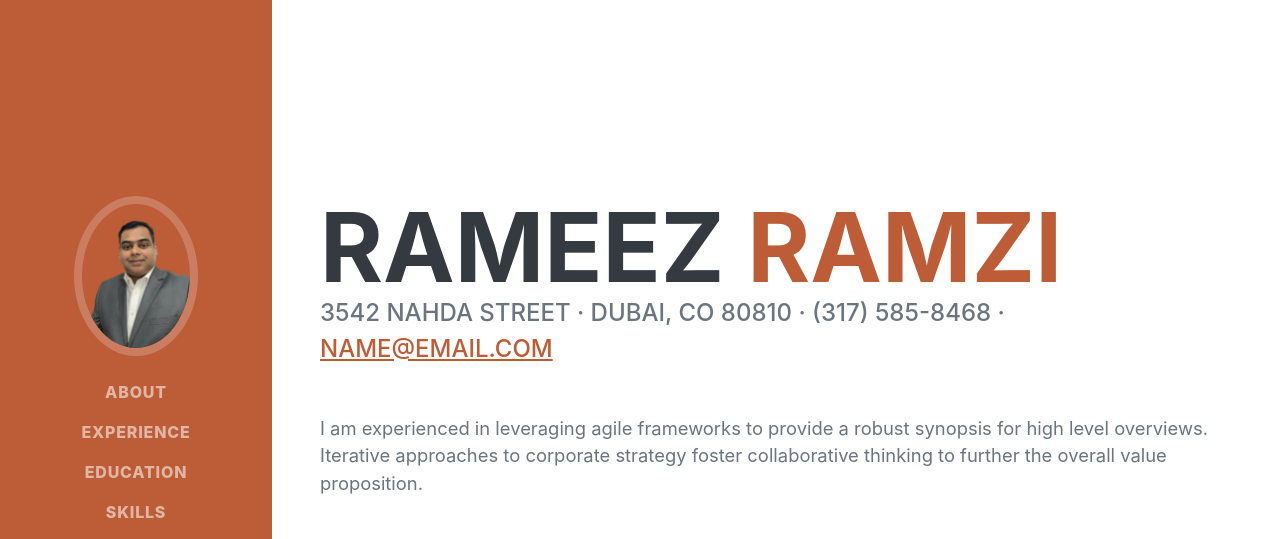
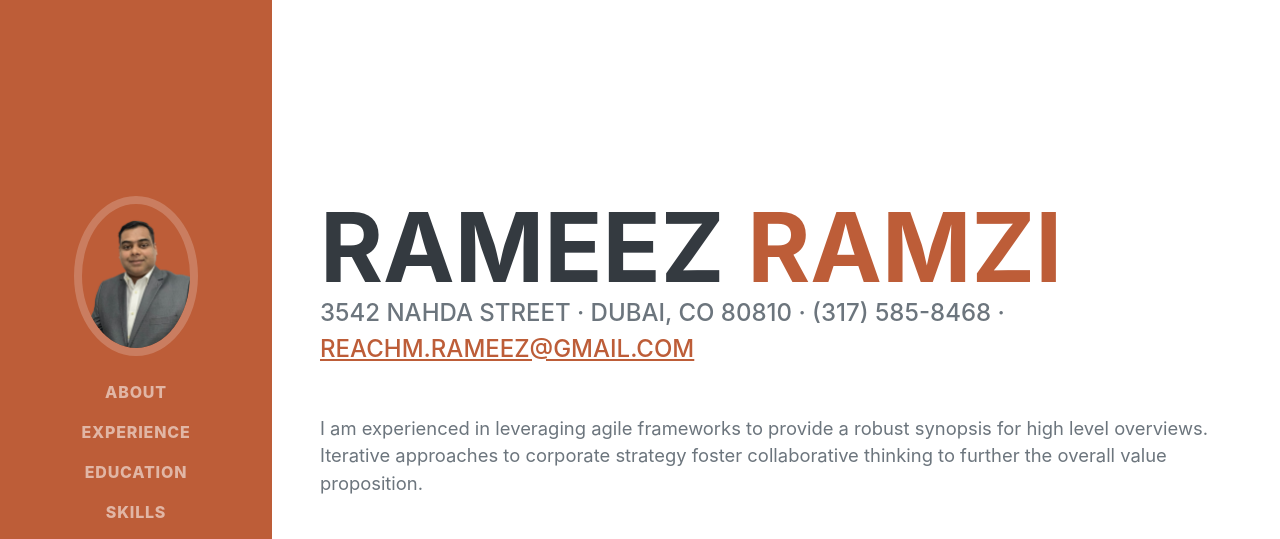
Before and after one commit to Rameez150/GCBT-project, a plain HTML site: page index.html in a window 1280 px wide. Shown: the top 539 px of the page. Drawn offline with nearby package versions, Linux system fonts and the light colour scheme; files whose address does not match are found by name; a web font is replaced by a local one.

Commit message:
master bootstrap

```diff
--- a/index.html
+++ b/index.html
@@ -45,7 +45,7 @@
                     </h1>
                     <div class="subheading mb-5">
                         3542 Nahda Street · Dubai, CO 80810 · (317) 585-8468 ·
-                        <a href="mailto:name@email.com">name@email.com</a>
+                        <a href="mailto:name@email.com">reachm.rameez@gmail.com</a>
                     </div>
                     <p class="lead mb-5">I am experienced in leveraging agile frameworks to provide a robust synopsis for high level overviews. Iterative approaches to corporate strategy foster collaborative thinking to further the overall value proposition.</p>
                     <div class="social-icons">
```
